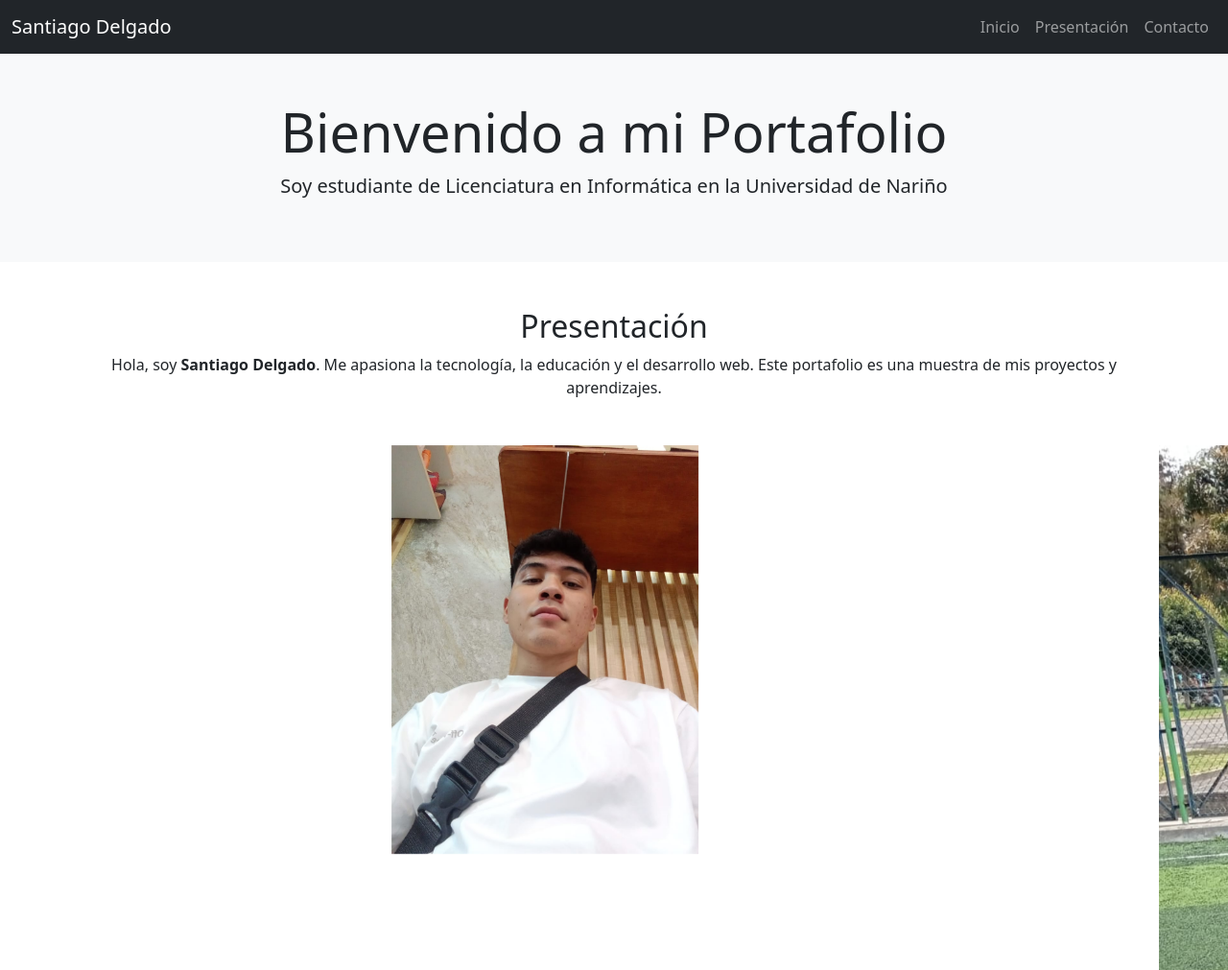
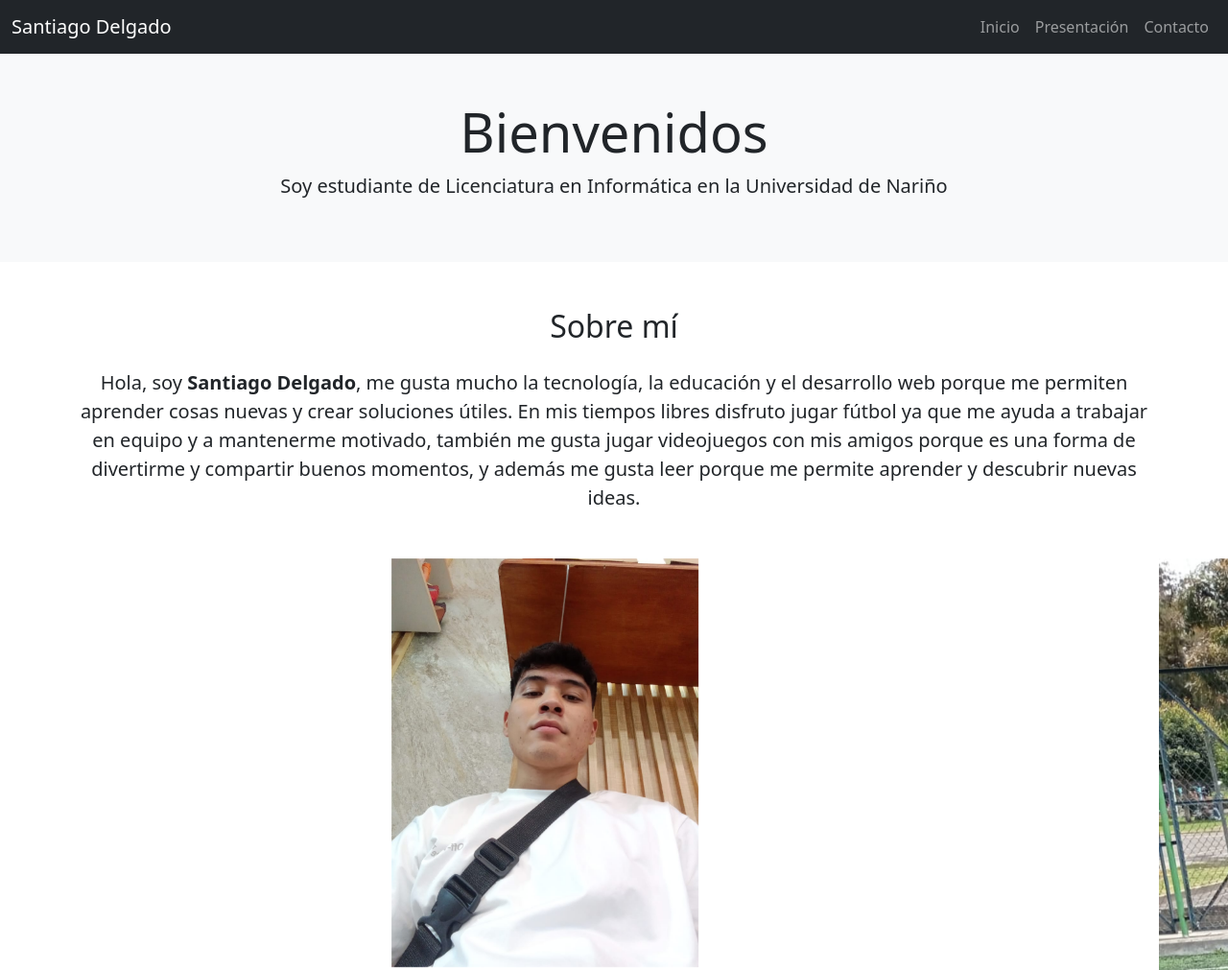
Before and after one commit to jhosentsantiago-lang/OVA, a plain HTML site: page index.html in a window 1280 px wide. Shown: the top 1011 px of the page at 96% size. Drawn offline with nearby package versions, Linux system fonts and the light colour scheme.

Commit message:
actualizacion de todo

```diff
--- a/index.html
+++ b/index.html
@@ -28,19 +28,20 @@
 
   <!-- TITULO -->
   <header id="inicio" class="text-center p-5 bg-light">
-    <h1 class="display-4">Bienvenido a mi Portafolio</h1>
+    <h1 class="display-4">Bienvenidos</h1>
     <p class="lead">Soy estudiante de Licenciatura en Informática en la Universidad de Nariño</p>
   </header>
 
-  <!-- PRESENTACIÓN -->
-  <section id="presentacion" class="container my-5">
-    <h2 class="text-center">Presentación</h2>
-    <p class="text-center">
-      Hola, soy <strong>Santiago Delgado</strong>.
-      Me apasiona la tecnología, la educación y el desarrollo web.
-      Este portafolio es una muestra de mis proyectos y aprendizajes.
-    </p>
-  </section>
+<!-- PRESENTACIÓN -->
+<section id="presentacion" class="container my-5">
+  <h2 class="text-center mb-4">Sobre mí</h2>
+  <p class="text-center fs-5">
+    Hola, soy <strong>Santiago Delgado</strong>, me gusta mucho la tecnología, la educación y el desarrollo web porque
+    me permiten aprender cosas nuevas y crear soluciones útiles. En mis tiempos libres disfruto jugar fútbol ya que me ayuda a
+    trabajar en equipo y a mantenerme motivado, también me gusta jugar videojuegos con mis amigos porque es una forma de divertirme y compartir
+    buenos momentos, y además me gusta leer porque me permite aprender y descubrir nuevas ideas.
+  </p>
+</section>
 
   <!-- PORTAFOLIO / CARRUSEL -->
 
@@ -69,11 +70,11 @@
     <p>Puedes comunicarte conmigo a través de los siguientes medios:</p>
 
     <ul class="list-unstyled">
-      <li><strong>Nombre:</strong> Santiago Delgado</li>
+      <li><strong>Nombre:</strong> Jhosent Santiago Delgado Noguera</li>
       <li><strong>Teléfono:</strong> +57 3162233460</li>
       <li><strong>Email:</strong>
         <a href="mailto:santiagodelgado@gmail.com" class="text-white">
-          santiagodelgado@gmail.com
+          jhosentsantiago@gmail.com
         </a>
       </li>
       <li><strong>GitHub:</strong>
```
